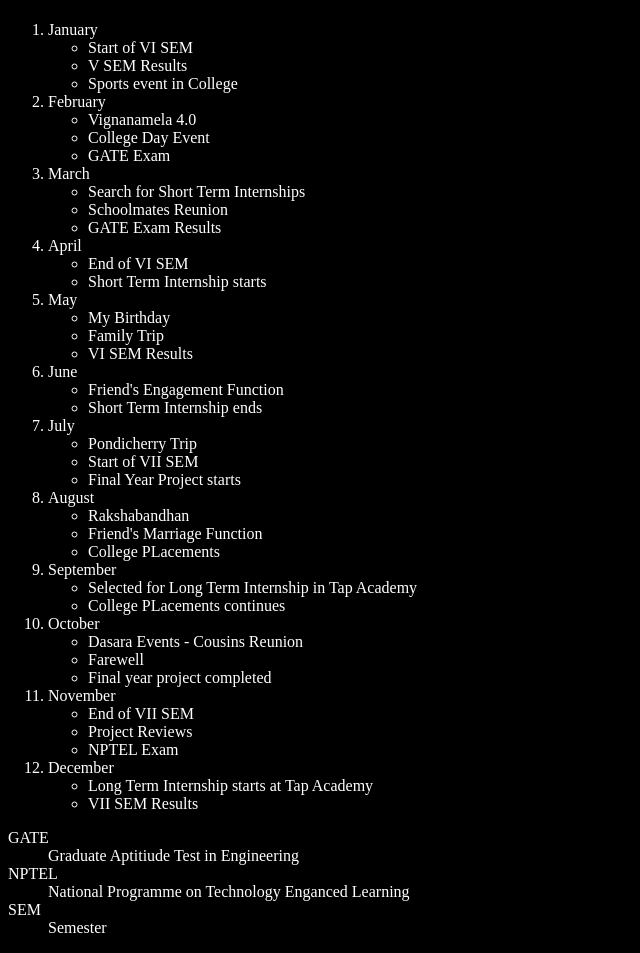
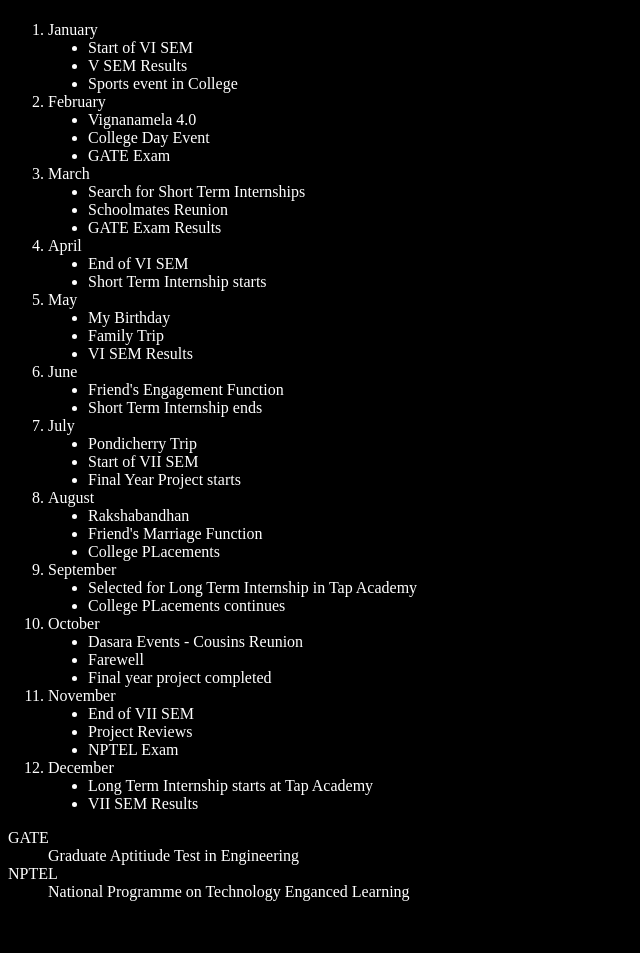
Before and after one commit to ChitralaAkhil/Events_in_2025, a plain HTML site: page index.html in a window 1280 px wide. Shown: the part 59-1012 px from the top of the page, without its empty margins (0-640 px from the left). After the commit the page ends 976 px from the top, so only its background shows below. Drawn offline with Linux system fonts and the light colour scheme.

Commit message:
Update index.html

```diff
--- a/index.html
+++ b/index.html
@@ -10,7 +10,7 @@
     <ol>
       <li>
         January
-        <ul>
+        <ul type="disc">
           <li>Start of VI SEM</li>
           <li>V SEM Results</li>
           <li>Sports event in College</li>
@@ -18,7 +18,7 @@
       </li>
       <li>
         February
-        <ul>
+        <ul type="disc">
           <li>Vignanamela 4.0</li>
           <li>College Day Event</li>
           <li>GATE Exam</li>
@@ -26,7 +26,7 @@
       </li>
       <li>
         March
-        <ul>
+        <ul type="disc">
           <li>Search for Short Term Internships</li>
           <li>Schoolmates Reunion</li>
           <li>GATE Exam Results</li>
@@ -34,14 +34,14 @@
       </li>
       <li>
         April
-        <ul>
+        <ul type="disc">
           <li>End of VI SEM</li>
           <li>Short Term Internship starts</li>
         </ul>
       </li>
       <li>
         May
-        <ul>
+        <ul type="disc">
           <li>My Birthday</li>
           <li>Family Trip</li>
           <li>VI SEM Results</li>
@@ -49,14 +49,14 @@
       </li>
       <li>
         June
-        <ul>
+        <ul type="disc">
           <li>Friend's Engagement Function</li>
           <li>Short Term Internship ends</li>
         </ul>
       </li>
       <li>
         July
-        <ul>
+        <ul type="disc">
           <li>Pondicherry Trip</li>
           <li>Start of VII SEM</li>
           <li>Final Year Project starts</li>
@@ -64,7 +64,7 @@
       </li>
       <li>
         August
-        <ul>
+        <ul type="disc">
           <li>Rakshabandhan</li>
           <li>Friend's Marriage Function</li>
           <li>College PLacements</li>
@@ -72,14 +72,14 @@
       </li>
       <li>
         September
-        <ul>
+        <ul type="disc">
           <li>Selected for Long Term Internship in Tap Academy</li>
           <li>College PLacements continues</li>
         </ul>
       </li>
       <li>
         October
-        <ul>
+        <ul type="disc">
           <li>Dasara Events - Cousins Reunion</li>
           <li>Farewell</li>
           <li>Final year project completed</li>
@@ -87,7 +87,7 @@
       </li>
       <li>
         November
-        <ul>
+        <ul type="disc">
           <li>End of VII SEM</li>
           <li>Project Reviews</li>
           <li>NPTEL Exam</li>
@@ -95,7 +95,7 @@
       </li>
       <li>
         December
-        <ul>
+        <ul type="disc">
           <li>Long Term Internship starts at Tap Academy</li>
           <li>VII SEM Results</li>
         </ul>
@@ -106,8 +106,6 @@
       <dd>Graduate Aptitiude Test in Engineering</dd>
       <dt>NPTEL</dt>
       <dd>National Programme on Technology Enganced Learning</dd>
-      <dt>SEM</dt>
-      <dd>Semester</dd>
     </dl>
   </body>
 </html>
```
